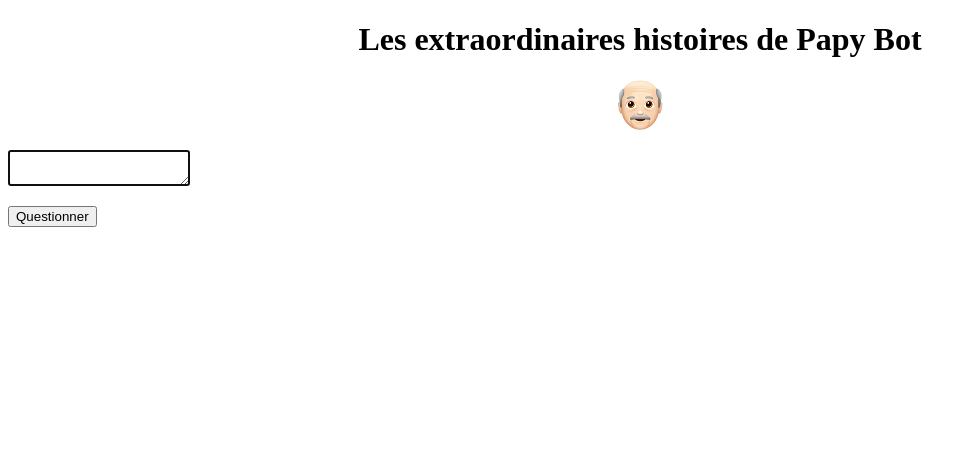
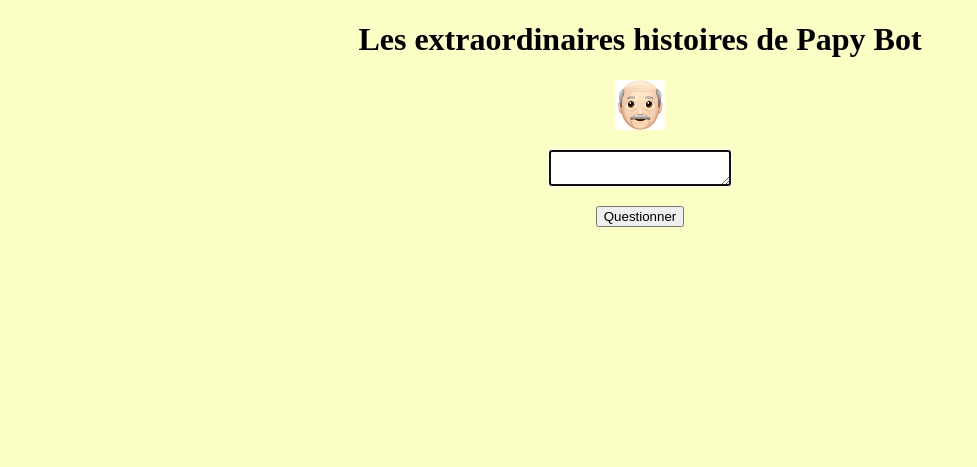
Before and after one commit to Ameliolu/Projet7, a Flask app: page / in a window 1280 px wide. Shown: the top 467 px of the page, without its empty margins (0-977 px from the left). Run offline with Flask 2, Linux system fonts and the light colour scheme.

Commit message:
second retour

```diff
--- a/papybot/static/style.css
+++ b/papybot/static/style.css
@@ -1,12 +1,34 @@
 p
 {
     color: blue;
+}
+
+.dialogue
+{
+    text-align: center;
+}
+
+form
+{
+    text-align: center;
+}
+
+button
+{
+    display: block;
+    margin: auto;
+    /* text-align: center; */
 }
 
 header
 {
     text-align: center;
     /* display: flex; */
+}
+
+body
+{
+   background-color: rgb(251,255,196);
 }
 
 footer
--- a/papybot/templates/PapyBot.html
+++ b/papybot/templates/PapyBot.html
@@ -31,7 +31,7 @@
 
     </form>
 
-    <button id="bouton">Questionner</button>
+    <button class="question" id="bouton">Questionner</button>
 
 
     <footer>
```
